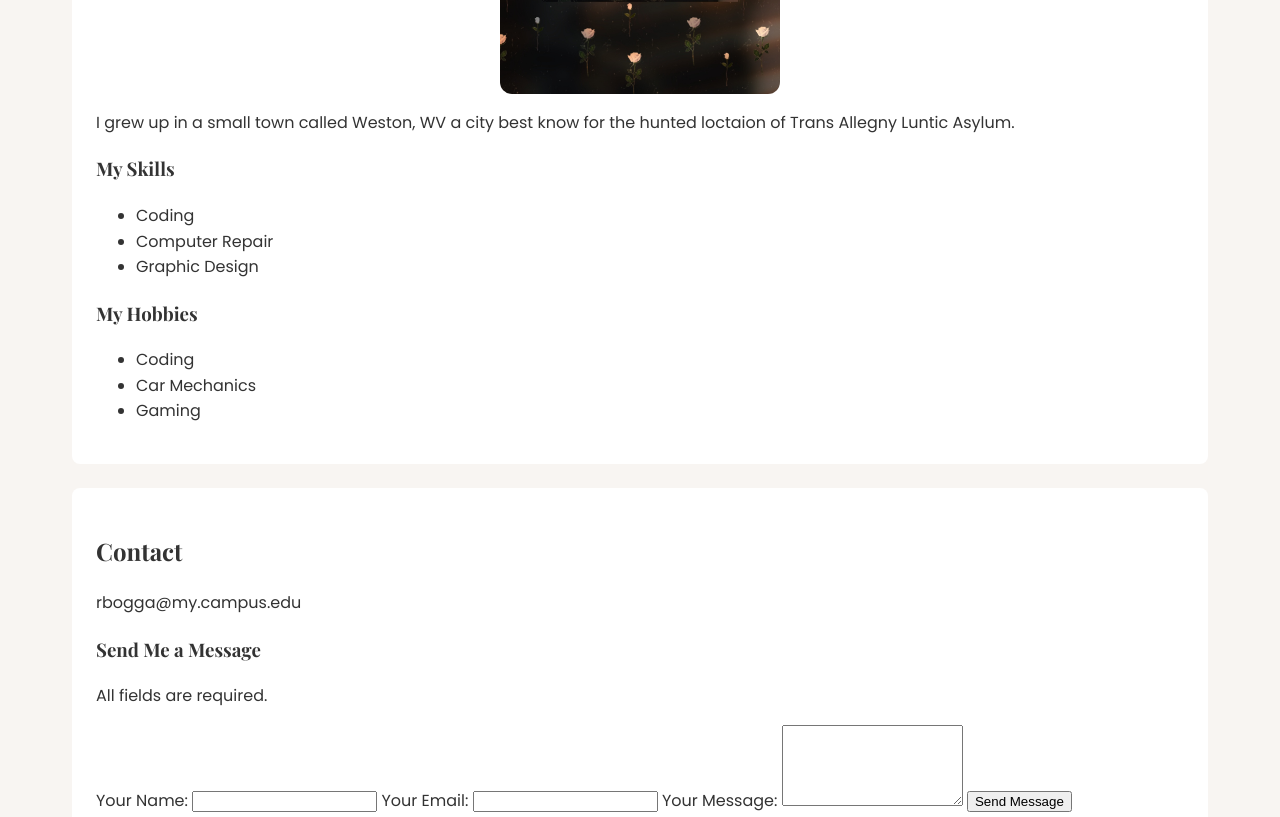
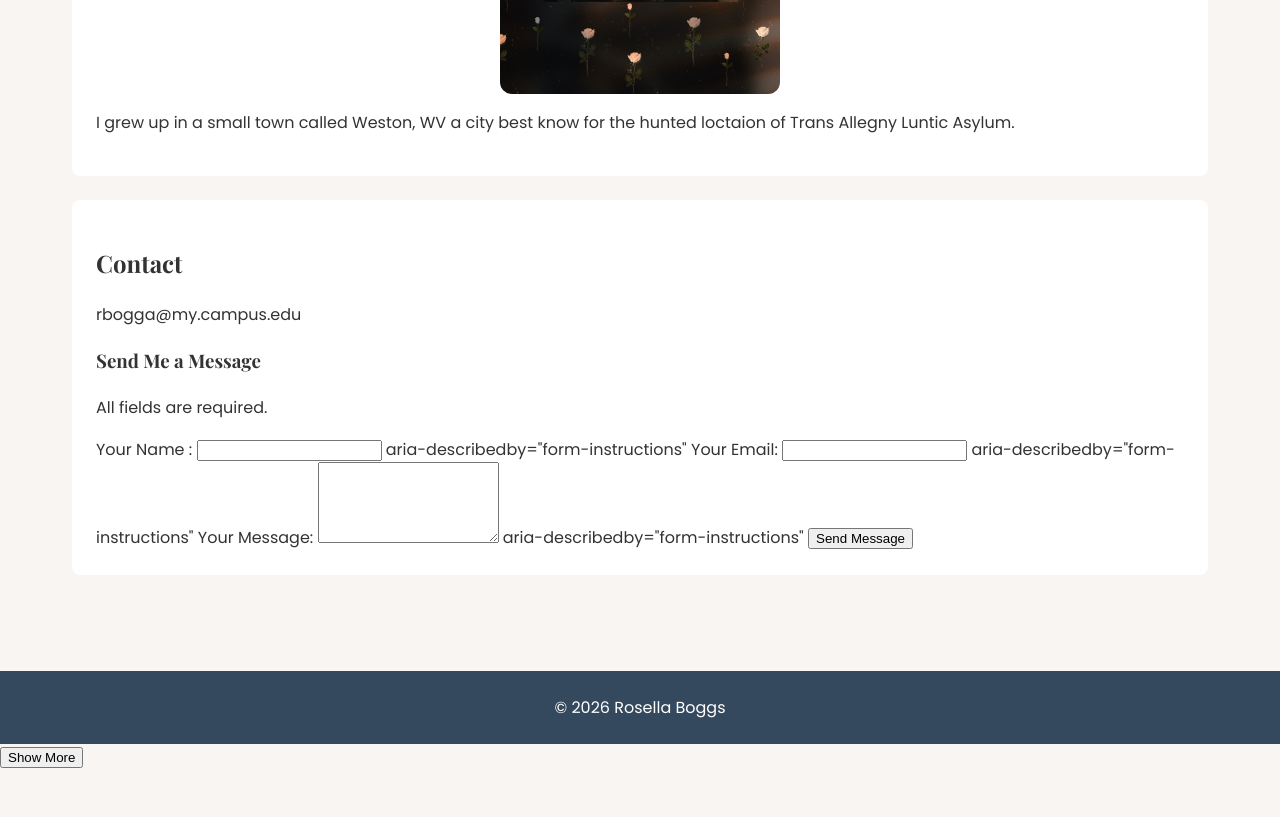
Before and after one commit to rose-boggs1023/Web-dev-project-2, a plain HTML site: page START_site/about.html in a window 1280 px wide. Shown: the part 725-1542 px from the top of the page. After the commit the page ends 1495 px from the top, so only its background shows below. Drawn offline with nearby package versions, Linux system fonts and the light colour scheme.

Commit message:
Add hidden content section and toggle button

```diff
--- a/START_site/about.html
+++ b/START_site/about.html
@@ -23,6 +23,7 @@
       <h2>About Me</h2>
       <img src="images/Snapchat-322236450.jpg" alt="Rosella facing foward smiling">
       <p> I grew up in a small town called Weston, WV a city best know for the hunted loctaion of Trans Allegny Luntic Asylum.</p>
+      <div id="more-content" hidden>
       <h3>My Skills</h3>
       <ul>
         <li>Coding</li>
@@ -36,6 +37,7 @@
         <li>Gaming</li>
         </li>
       </ul>
+</div>
     </section>
     <section>
       <h2>Contact</h2>
@@ -44,24 +46,23 @@
       <h3>Send Me a Message</h3>
       <form>
         <p id="form-instructions">All fields are required.</p>
- <label for="name">Your Name:</label>
-<input type="text" id="name" name="name" required
-       aria-describedby="form-instructions">
+  <label for="name">Your Name :</label>
+<input type="text" id="name" name="name" required>
+aria-describedby="form-instructions"
   <label for="email">Your Email:</label>
-<input type="email" id="email" name="email" required
-  aria-describedby="form-instructions">
-<label for="message">Your Message:</label>
-<textarea id="message" name="message" rows="5" required
- aria-describedby="form-instructions" >
-
- </textarea>
+<input type="email" id="email" name="email" required>
+aria-describedby="form-instructions"
+        <label for="message">Your Message:</label>
+<textarea id="message" name="message" rows="5" required></textarea>
+ aria-describedby="form-instructions"
         <button type="submit">Send Message</button>
       </form>
-
     </section>
   </main>
   <footer>
    <p>&copy; 2026 Rosella Boggs</p>
   </footer>
+  <script src="script.js"></script>
+  <button id="toggle-button" type="button">Show More</button>
 </body>
 </html>
```
